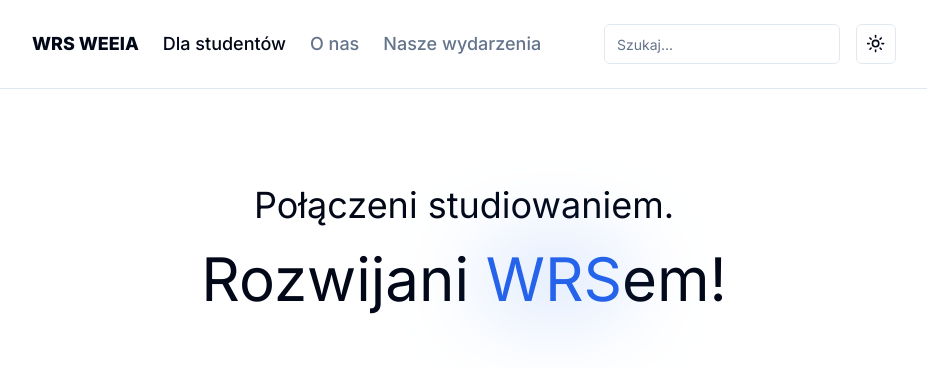
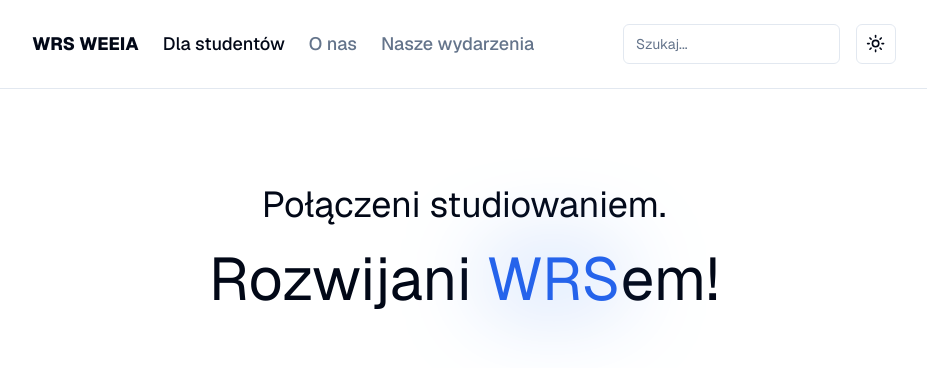
Before and after one commit to WRS-WEEIA-IT/WRS-Website, a Next.js app: page / in a window 1280 px wide. Shown: the top 368 px of the page, without its empty margins (176-1103 px from the left). Built offline with nearby package versions, Linux system fonts and the light colour scheme.

Commit message:
Change font to Geist

```diff
--- a/app/layout.tsx
+++ b/app/layout.tsx
@@ -1,10 +1,8 @@
 import type { Metadata } from "next";
-import { Inter } from "next/font/google";
 import "./globals.css";
 import { ThemeProvider } from "@/components/ui/theme-provider";
 import Navbar from "@/components/navbar/Navbar";
-
-const inter = Inter({ subsets: ["latin"] });
+import { GeistSans } from "geist/font/sans";
 
 export const metadata: Metadata = {
   title: "Create Next App",
@@ -18,7 +16,7 @@
 }) {
   return (
     <html lang='en'>
-      <body className={inter.className}>
+      <body className={GeistSans.className}>
         <ThemeProvider
           attribute='class'
           defaultTheme='light'
--- a/package.json
+++ b/package.json
@@ -14,6 +14,7 @@
     "@radix-ui/react-tabs": "^1.0.4",
     "class-variance-authority": "^0.7.0",
     "clsx": "^2.0.0",
+    "geist": "^1.1.0",
     "lucide-react": "^0.292.0",
     "next": "14.0.2",
     "next-themes": "^0.2.1",
```
Also changed, not shown: 1 other file (tests, documents, lock files or other folders).
